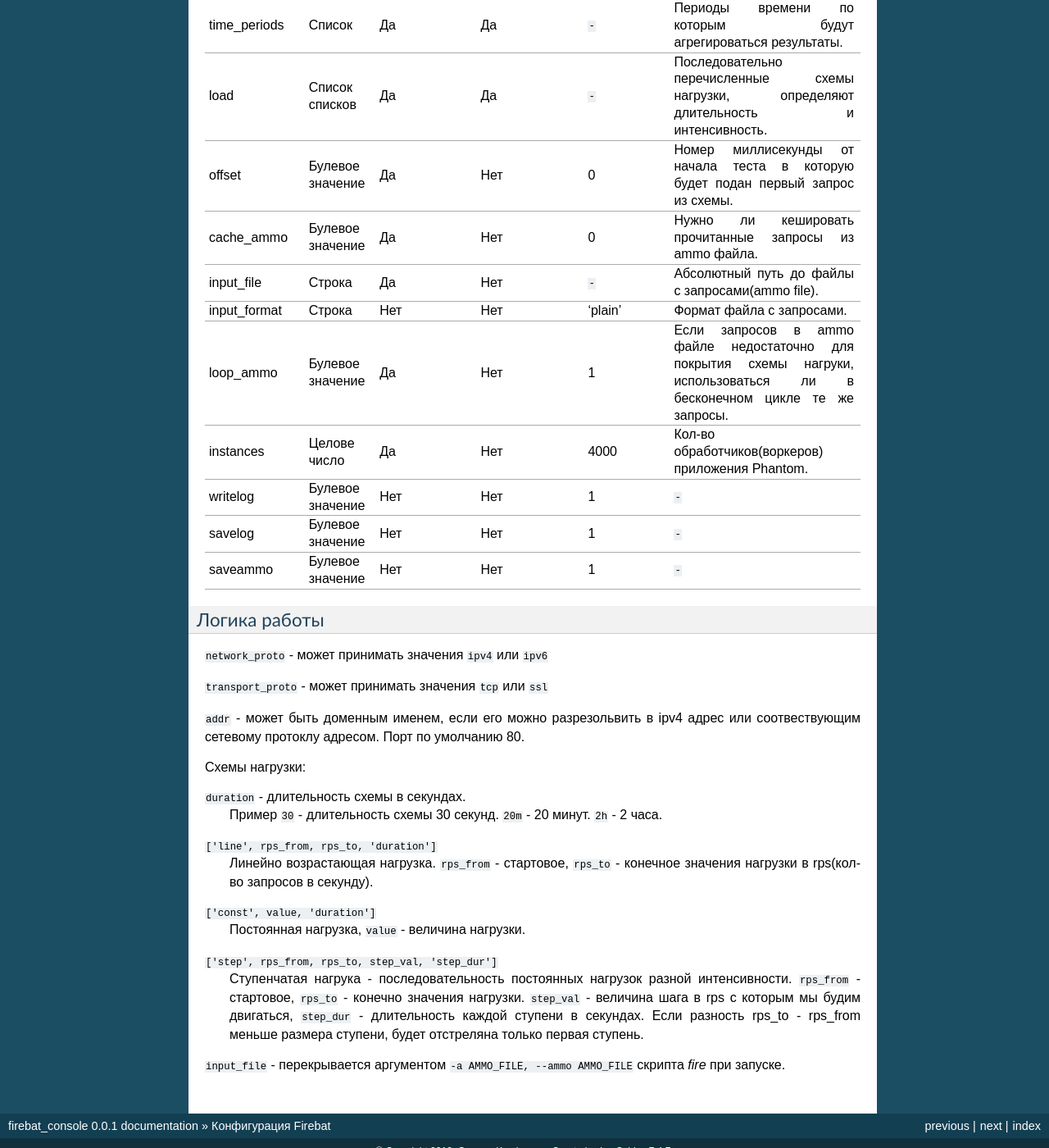
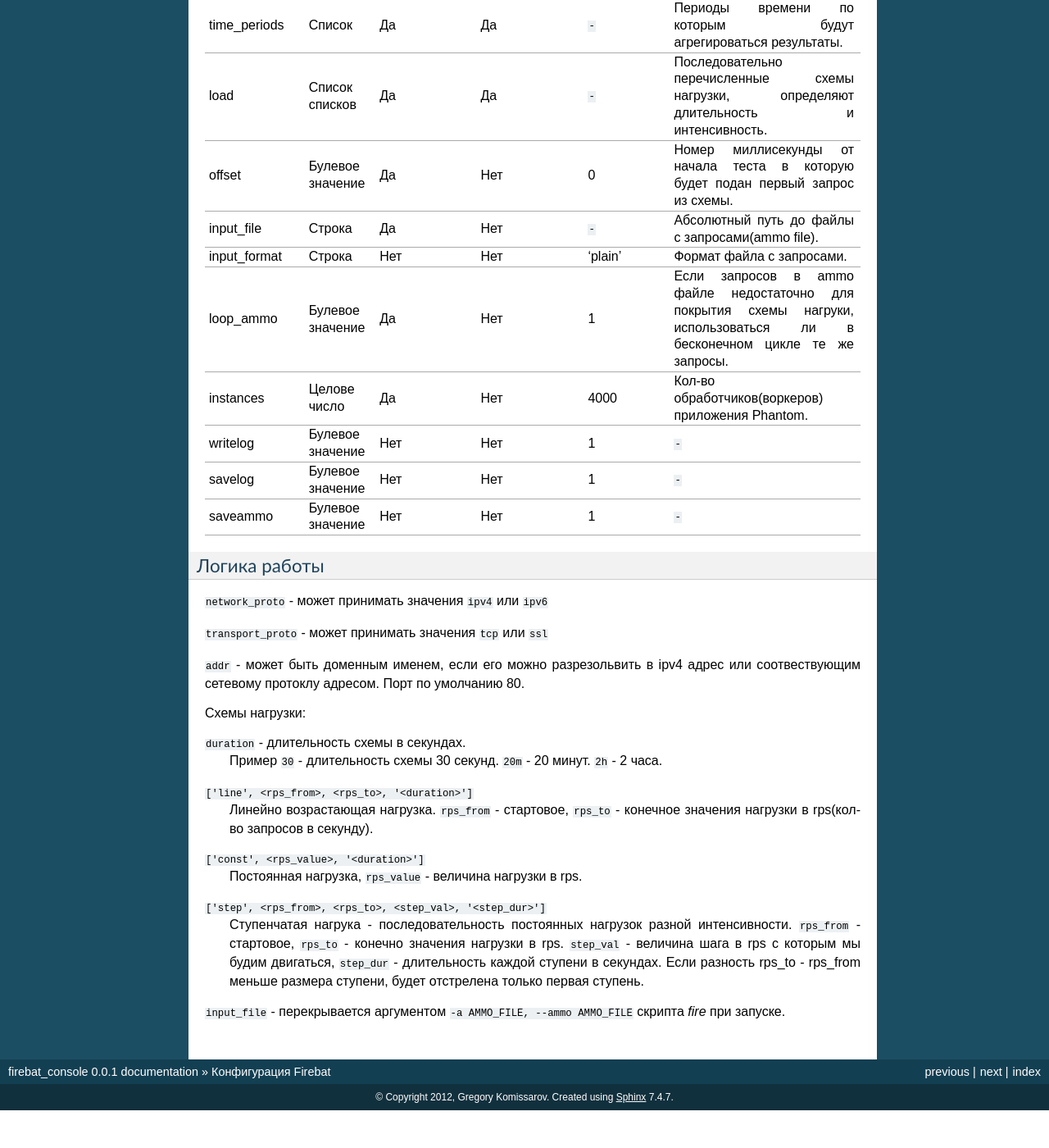
Before and after one commit to greggyNapalm/firebat-console, a Sphinx documentation site: the page built from docs/writing-a-firebat-conf.rst, in a window 1280 px wide and 1400 px high, scrolled down 1552 px. Shown: the whole window at 82% size. Built offline with Sphinx 7.4.7, drawn with Linux system fonts in a browser that asks for light colours; after the commit the page ends 2906 px from its top, so only the background shows below that; some of the changed lines change nothing that is shown.

Commit message:
ru_sphinx_doc: улучшил читаемость.

```diff
--- a/docs/writing-a-firebat-conf.rst
+++ b/docs/writing-a-firebat-conf.rst
@@ -80,7 +80,6 @@ addr              Строка            Да           Да           ``-``
 time_periods      Список            Да           Да           ``-``        Периоды времени по которым будут агрегироваться результаты.
 load              Список списков    Да           Да           ``-``        Последовательно перечисленные схемы нагрузки, определяют длительность и интенсивность.
 offset            Булевое значение  Да           Нет          0            Номер миллисекунды от начала теста в которую будет подан первый запрос из схемы.
-cache_ammo        Булевое значение  Да           Нет          0            Нужно ли кешировать прочитанные запросы из ammo файла.
 input_file        Строка            Да           Нет          ``-``        Абсолютный путь до файлы с запросами(ammo file).
 input_format      Строка            Нет          Нет          'plain'      Формат файла с запросами.
 loop_ammo         Булевое значение  Да           Нет          1            Если запросов в ammo файле недостаточно для покрытия схемы нагруки, использоваться ли в бесконечном цикле те же запросы.
@@ -105,13 +104,13 @@ saveammo          Булевое значение  Нет          Нет
   ``20m`` - 20 минут.
   ``2h`` - 2 часа.
 
-``['line', rps_from, rps_to, 'duration']``
+``['line', <rps_from>, <rps_to>, '<duration>']``
     Линейно возрастающая нагрузка. ``rps_from`` - стартовое, ``rps_to`` - конечное значения нагрузки в rps(кол-во запросов в секунду).
 
-``['const', value, 'duration']``
-    Постоянная нагрузка, ``value`` - величина нагрузки.
+``['const', <rps_value>, '<duration>']``
+    Постоянная нагрузка, ``rps_value`` - величина нагрузки в rps.
 
-``['step', rps_from, rps_to, step_val, 'step_dur']``
-    Ступенчатая нагрука - последовательность постоянных нагрузок разной интенсивности. ``rps_from`` - стартовое, ``rps_to`` - конечно значения нагрузки. ``step_val`` - величина шага в rps  c которым мы будим двигаться, ``step_dur`` - длительность каждой ступени в секундах. Если разность rps_to - rps_from меньше размера ступени, будет отстреляна только первая ступень.
+``['step', <rps_from>, <rps_to>, <step_val>, '<step_dur>']``
+    Ступенчатая нагрука - последовательность постоянных нагрузок разной интенсивности. ``rps_from`` - стартовое, ``rps_to`` - конечно значения нагрузки в rps. ``step_val`` - величина шага в rps  c которым мы будим двигаться, ``step_dur`` - длительность каждой ступени в секундах. Если разность rps_to - rps_from меньше размера ступени, будет отстрелена только первая ступень.
 
 ``input_file`` - перекрывается аргументом ``-a AMMO_FILE, --ammo AMMO_FILE`` скрипта `fire` при запуске.
```
